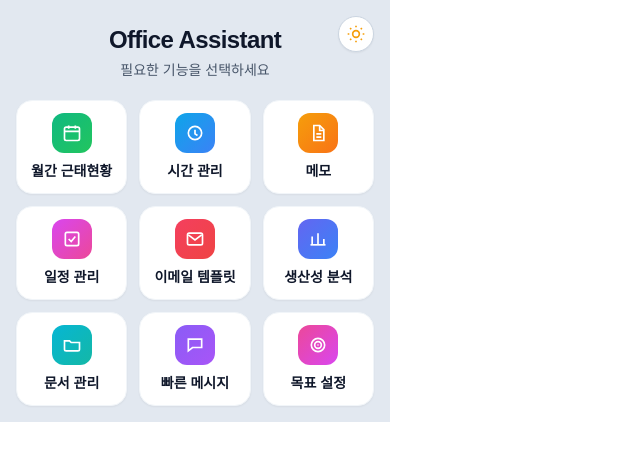
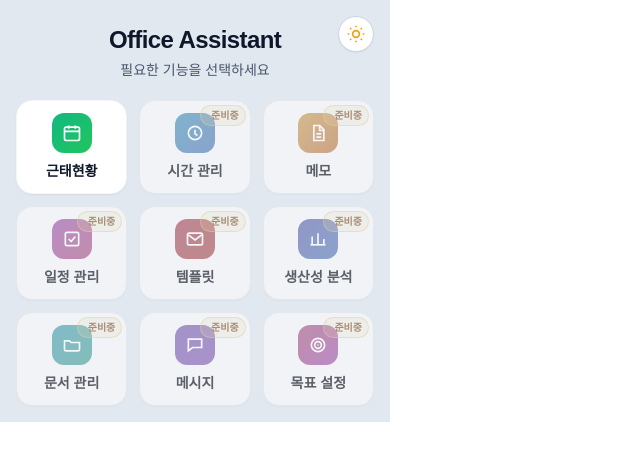
Before and after one commit to kwonyongjun1/office-assistant-plugin, a React (Vite) app: page / in a window 1280 px wide. Shown: the top 460 px of the page, without its empty margins (0-640 px from the left). Built offline with nearby package versions, Linux system fonts and the light colour scheme.

Commit message:
feat: 미개발 메뉴 off

```diff
--- a/src/pages/main/ui/main-page.tsx
+++ b/src/pages/main/ui/main-page.tsx
@@ -5,6 +5,7 @@ import {
   CalendarIcon,
   ChartIcon,
   CheckIcon,
+  ComingSoonIcon,
   ClockIcon,
   DocumentIcon,
   FolderIcon,
@@ -23,19 +24,20 @@ type MainPageProps = {
 export function MainPage({ onNavigate, theme, themeAnimating, onToggleTheme }: MainPageProps) {
   const cards = [
     {
-      label: "월간 근태현황",
+      label: "근태현황",
       color: "from-emerald-500 to-green-500",
       icon: <CalendarIcon />,
+      enabled: true,
       onClick: () => onNavigate("excel-job"),
     },
-    { label: "시간 관리", color: "from-sky-500 to-blue-500", icon: <ClockIcon /> },
-    { label: "메모", color: "from-amber-500 to-orange-500", icon: <DocumentIcon /> },
-    { label: "일정 관리", color: "from-fuchsia-500 to-pink-500", icon: <CheckIcon /> },
-    { label: "이메일 템플릿", color: "from-rose-500 to-red-500", icon: <MailIcon /> },
-    { label: "생산성 분석", color: "from-indigo-500 to-blue-500", icon: <ChartIcon /> },
-    { label: "문서 관리", color: "from-cyan-500 to-teal-500", icon: <FolderIcon /> },
-    { label: "빠른 메시지", color: "from-violet-500 to-purple-500", icon: <MessageIcon /> },
-    { label: "목표 설정", color: "from-pink-500 to-fuchsia-500", icon: <TargetIcon /> },
+    { label: "시간 관리", color: "from-sky-500 to-blue-500", icon: <ClockIcon />, enabled: false, },
+    { label: "메모", color: "from-amber-500 to-orange-500", icon: <DocumentIcon />, enabled: false },
+    { label: "일정 관리", color: "from-fuchsia-500 to-pink-500", icon: <CheckIcon />, enabled: false },
+    { label: "템플릿", color: "from-rose-500 to-red-500", icon: <MailIcon />, enabled: false },
+    { label: "생산성 분석", color: "from-indigo-500 to-blue-500", icon: <ChartIcon />, enabled: false },
+    { label: "문서 관리", color: "from-cyan-500 to-teal-500", icon: <FolderIcon />, enabled: false },
+    { label: "메시지", color: "from-violet-500 to-purple-500", icon: <MessageIcon />, enabled: false },
+    { label: "목표 설정", color: "from-pink-500 to-fuchsia-500", icon: <TargetIcon />, enabled: false },
   ];
 
   return (
@@ -55,8 +57,22 @@ export function MainPage({ onNavigate, theme, themeAnimating, onToggleTheme }: M
             key={card.label}
             type="button"
             onClick={card.onClick}
-            className="rounded-2xl border border-slate-100 bg-white p-3 shadow-sm transition hover:-translate-y-0.5 hover:shadow-md dark:border-slate-700 dark:bg-slate-800"
+            disabled={!card.enabled}
+            className={[
+              "relative rounded-2xl border p-3 shadow-sm transition dark:border-slate-700 dark:bg-slate-800",
+              card.enabled
+                ? "border-slate-100 bg-white hover:-translate-y-0.5 hover:shadow-md"
+                : "border-slate-200 bg-slate-50 opacity-65 saturate-50 dark:bg-slate-800/70",
+            ].join(" ")}
           >
+            {!card.enabled && (
+              <span className="absolute right-1 top-1 flex items-center gap-1 rounded-full border border-amber-400/50 bg-amber-300/20 px-1.5 py-0.5 text-[10px] font-semibold text-amber-700 dark:text-amber-300">
+                <span className="animate-bounce">
+                  <ComingSoonIcon />
+                </span>
+                준비중
+              </span>
+            )}
             <div
               className={`mx-auto mb-2 flex h-10 w-10 items-center justify-center rounded-xl bg-gradient-to-br ${card.color} text-white`}
             >
--- a/src/shared/ui/icons/index.tsx
+++ b/src/shared/ui/icons/index.tsx
@@ -114,6 +114,17 @@ export function TargetIcon() {
   );
 }
 
+export function ComingSoonIcon() {
+  return (
+    <IconFrame>
+      <svg viewBox="0 0 24 24" fill="none" stroke="currentColor" strokeWidth="2">
+        <path d="M12 3v3M12 18v3M3 12h3M18 12h3M5.6 5.6l2.1 2.1M16.3 16.3l2.1 2.1M18.4 5.6l-2.1 2.1M7.7 16.3l-2.1 2.1" />
+        <circle cx="12" cy="12" r="3" fill="currentColor" stroke="none" />
+      </svg>
+    </IconFrame>
+  );
+}
+
 export function SunIcon() {
   return (
     <IconFrame>
```
